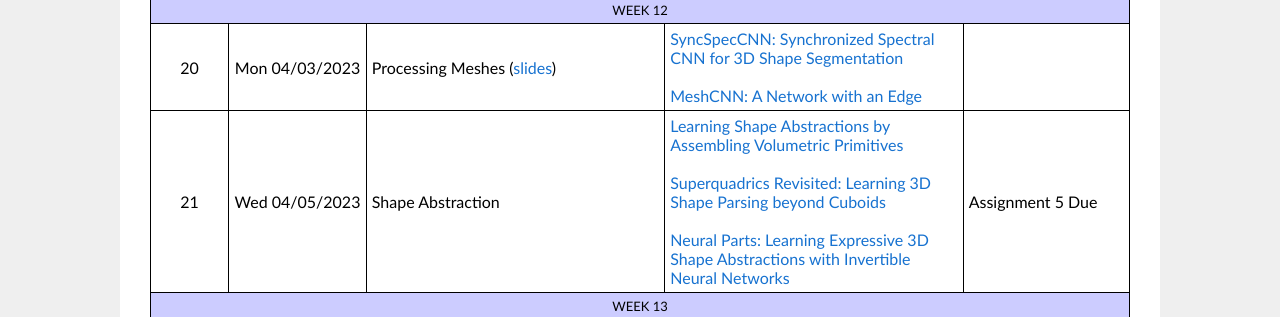
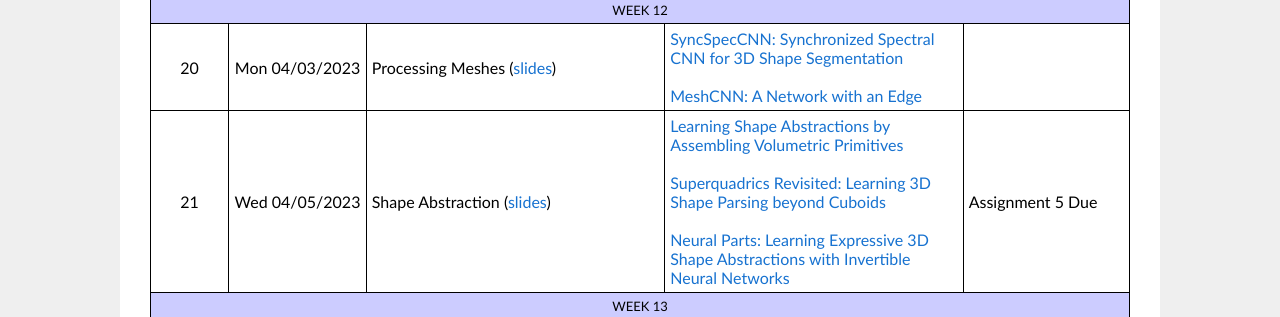
Before and after one commit to learning3d/learning3d.github.io, a plain HTML site: page pages/schedule.html in a window 1280 px wide. Shown: the part 3261-3578 px from the top of the page. Drawn offline with Linux system fonts and the light colour scheme.

Commit message:
Update schedule.html

```diff
--- a/pages/schedule.html
+++ b/pages/schedule.html
@@ -384,7 +384,7 @@
             <tr>
                 <td sdval="2" sdnum="1033;" align="center" height="16">21</td>
                 <td sdnum="1033;0;@" align="center"> Wed 04/05/2023</td>
-                <td align="left">Shape Abstraction</td>
+                <td align="left">Shape Abstraction (<a href="https://www.dropbox.com/s/6aqox2o0l81106k/L21_Shape_Abstraction.pdf?dl=0">slides</a>)</td>
                 <td align="left">
                     <a href="https://arxiv.org/abs/1612.00404">Learning Shape Abstractions by Assembling Volumetric Primitives</a><br><br>
                     <a href="https://arxiv.org/abs/1904.09970">Superquadrics Revisited: Learning 3D Shape Parsing beyond Cuboids</a><br><br>
```
